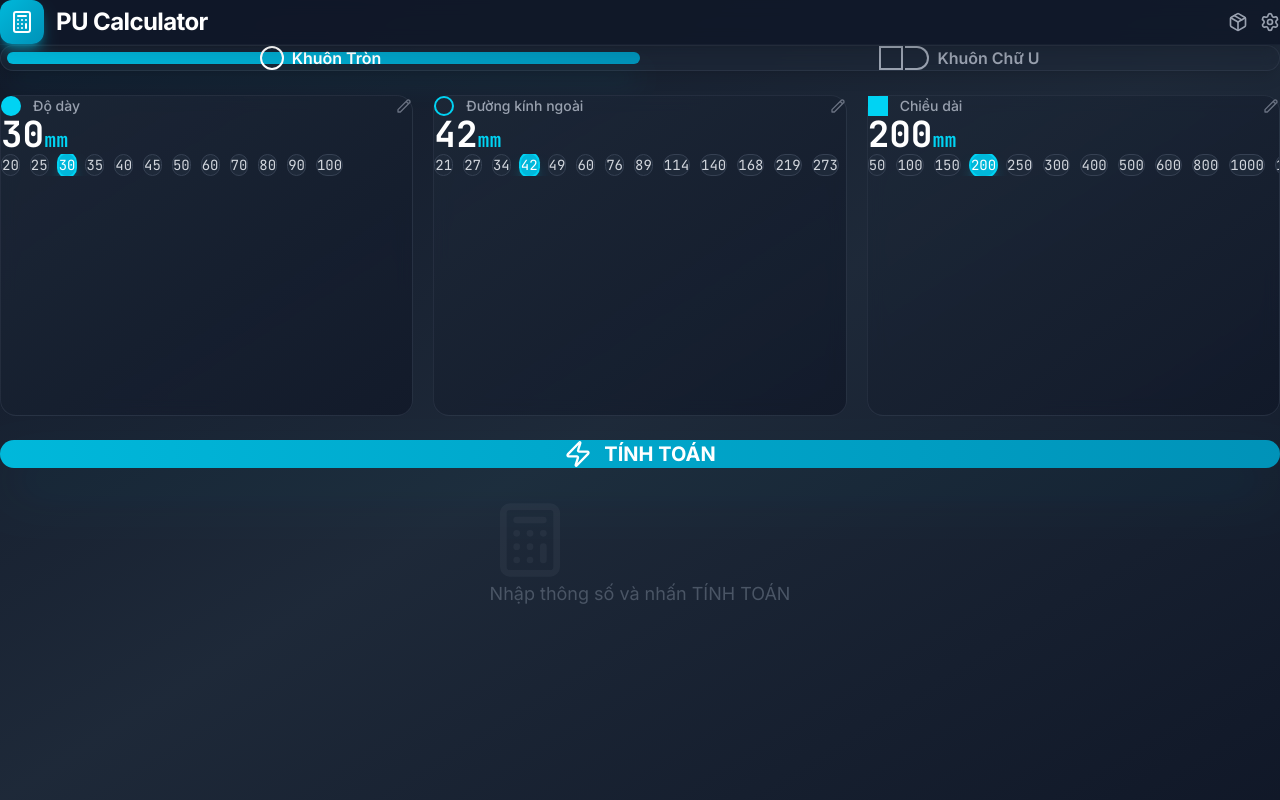
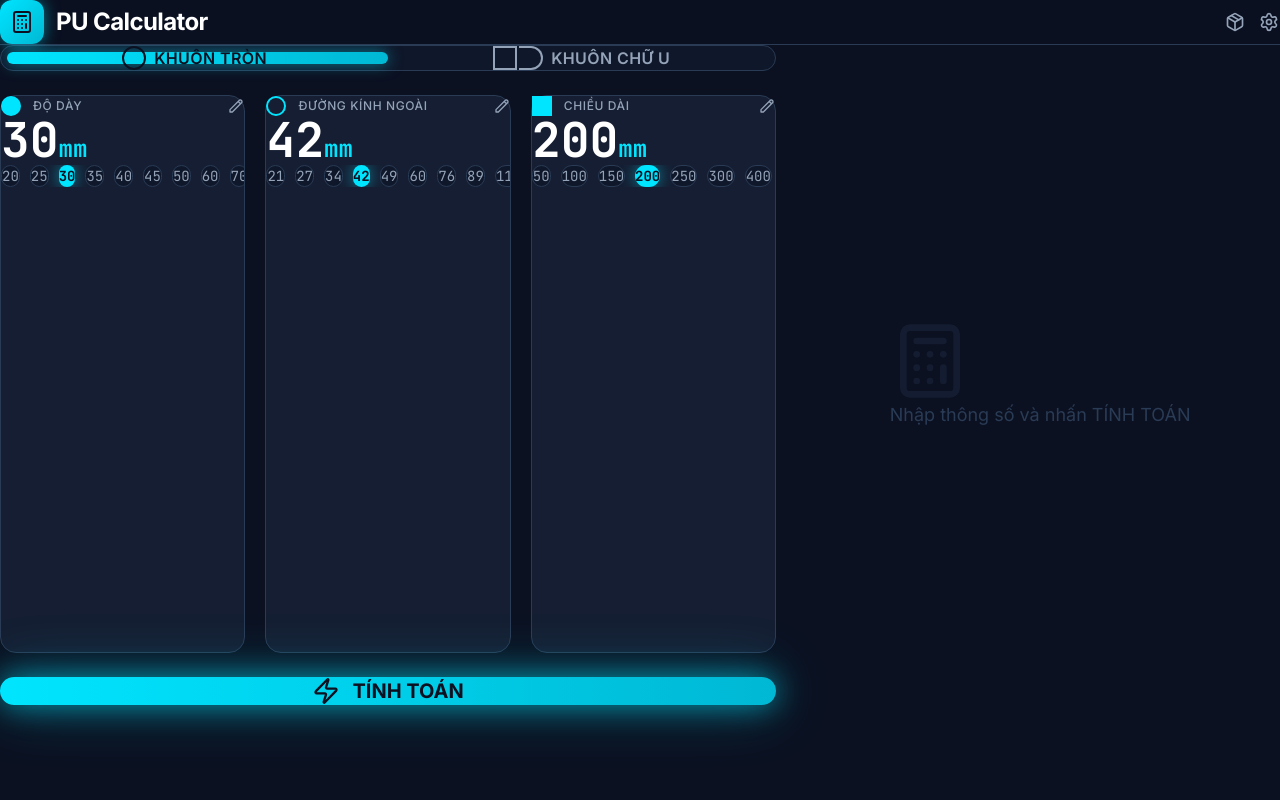
Before and after one commit to trngthnh369/pu-calculator, a Next.js app: page / in a window 1280 px wide. Built offline with nearby package versions, Linux system fonts and the light colour scheme.

Commit message:
Update UI v2

```diff
--- a/src/app/globals.css
+++ b/src/app/globals.css
@@ -20,10 +20,11 @@ body {
     sans-serif;
   -webkit-font-smoothing: antialiased;
   -moz-osx-font-smoothing: grayscale;
+  background: #0B1121;
 }
 
 .font-mono {
-  font-family: 'JetBrains Mono', 'Consolas', 'Monaco', monospace;
+  font-family: 'JetBrains Mono', 'Consolas', 'Monaco', 'Roboto Mono', monospace;
 }
 
 /* Custom scrollbar */
@@ -33,16 +34,16 @@ body {
 }
 
 ::-webkit-scrollbar-track {
-  background: #1a1a1a;
+  background: #0B1121;
 }
 
 ::-webkit-scrollbar-thumb {
-  background: #404040;
+  background: #2A3B55;
   border-radius: 4px;
 }
 
 ::-webkit-scrollbar-thumb:hover {
-  background: #505050;
+  background: #00E5FF;
 }
 
 /* Hide scrollbar for horizontal scroll */
@@ -57,9 +58,9 @@ body {
 
 /* Smooth transitions */
 * {
-  transition-property: background-color, border-color, color, fill, stroke;
+  transition-property: background-color, border-color, color, fill, stroke, transform, box-shadow;
   transition-timing-function: cubic-bezier(0.4, 0, 0.2, 1);
-  transition-duration: 150ms;
+  transition-duration: 200ms;
 }
 
 /* Remove default button styles */
@@ -85,6 +86,24 @@ input[type="number"]::-webkit-outer-spin-button {
 
 input[type="number"] {
   -moz-appearance: textfield;
+  appearance: none;
+}
+
+/* Neon Glow Effects */
+.glow-cyan {
+  box-shadow: 0 0 15px rgba(0, 229, 255, 0.5);
+}
+
+.glow-cyan-strong {
+  box-shadow: 0 0 30px rgba(0, 229, 255, 0.6), 0 0 60px rgba(0, 229, 255, 0.3);
+}
+
+.glow-yellow {
+  box-shadow: 0 0 15px rgba(255, 214, 0, 0.5);
+}
+
+.glow-yellow-strong {
+  box-shadow: 0 0 30px rgba(255, 214, 0, 0.6), 0 0 60px rgba(255, 214, 0, 0.3);
 }
 
 /* Mobile optimization */
--- a/src/app/layout.tsx
+++ b/src/app/layout.tsx
@@ -25,7 +25,7 @@ export default function RootLayout({
       <head>
         <link rel="icon" href="/favicon.ico" />
       </head>
-      <body className="antialiased bg-gray-900">
+      <body className="antialiased" style={{ background: '#0B1121' }}>
         {children}
       </body>
     </html>
--- a/src/components/Calculator/Header.tsx
+++ b/src/components/Calculator/Header.tsx
@@ -17,35 +17,55 @@ export default function Header({
   showPresets
 }: HeaderProps) {
   return (
-    <header className="border-b border-gray-800/50 backdrop-blur-sm sticky top-0 z-50 bg-gray-900/90 shadow-lg">
+    <header
+      className="border-b backdrop-blur-sm sticky top-0 z-50"
+      style={{
+        background: 'rgba(11, 17, 33, 0.9)',
+        borderColor: '#2A3B55'
+      }}
+>
       <div className="container mx-auto px-6 py-5 flex items-center justify-between">
         <div className="flex items-center gap-3">
-          <div className="w-11 h-11 bg-gradient-to-br from-cyan-500 to-cyan-600 rounded-xl flex items-center justify-center shadow-lg shadow-cyan-500/50">
-            <Calculator className="w-6 h-6" />
+          <div
+            className="w-11 h-11 rounded-xl flex items-center justify-center glow-cyan"
+            style={{
+              background: 'linear-gradient(135deg, #00E5FF, #00B8D4)'
+            }}
+>
+            <Calculator className="w-6 h-6" style={{ color: '#0B1121' }} />
           </div>
-          <h1 className="text-2xl font-bold tracking-tight">PU Calculator</h1>
+          <h1 className="text-2xl font-bold tracking-tight text-white">PU Calculator</h1>
         </div>
         <div className="flex gap-3">
           <button
             onClick={onPresetsClick}
             className={`p-3 rounded-xl transition-all duration-200 ${
               showPresets
-                ? 'bg-cyan-500/20 text-cyan-400 ring-2 ring-cyan-500/50'
-                : 'hover:bg-gray-800/70 text-gray-400 hover:text-white'
+                ? 'glow-cyan'
+                : ''
             }`}
+            style={{
+              background: showPresets ? 'rgba(0, 229, 255, 0.2)' : 'transparent',
+              color: showPresets ? '#00E5FF' : '#94A3B8',
+              border: showPresets ? '1px solid #00E5FF' : '1px solid transparent'
+            }}
             aria-label="Khuôn thường dùng"
-          >
+>
             <Package className="w-5 h-5" />
           </button>
           <button
             onClick={onSettingsClick}
             className={`p-3 rounded-xl transition-all duration-200 ${
               showSettings
-                ? 'bg-cyan-500/20 text-cyan-400 ring-2 ring-cyan-500/50'
-                : 'hover:bg-gray-800/70 text-gray-400 hover:text-white'
+                ? 'glow-cyan'
+                : ''
             }`}
-            aria-label="Cài đặt"
-          >
+            style={{
+              background: showSettings ? 'rgba(0, 229, 255, 0.2)' : 'transparent',
+              color: showSettings ? '#00E5FF' : '#94A3B8',
+              border: showSettings ? '1px solid #00E5FF' : '1px solid transparent'
+            }}
+            aria-label="Cài đặt">
             <Settings className="w-5 h-5" />
           </button>
         </div>
--- a/src/components/Calculator/PUCalculator.tsx
+++ b/src/components/Calculator/PUCalculator.tsx
@@ -56,7 +56,7 @@ export default function PUCalculator() {
   const currentPresets = moldType === 'circular' ? CIRCULAR_PRESETS : SADDLE_PRESETS;
 
   return (
-    <div className="min-h-screen bg-gradient-to-br from-gray-900 via-gray-800 to-gray-900 text-white">
+    <div className="min-h-screen text-white" style={{ background: '#0B1121' }}>
       {/* Header */}
       <Header
         onSettingsClick={() => setShowSettings(!showSettings)}
@@ -80,9 +80,10 @@ export default function PUCalculator() {
       />
 
       {/* Main Content - Golden Ratio Layout */}
-      <div className="container mx-auto px-6 py-8 min-h-[calc(100vh-89px)] flex flex-col gap-8">
+      <div className="container mx-auto px-6 py-8">
+        <div className="flex flex-col lg:flex-row gap-6 min-h-[calc(100vh-140px)]">
           {/* Input Area - 61.8% */}
-        <div className="flex-[618] flex flex-col gap-6">
+          <div className="flex-[1.618] flex flex-col gap-6">
             {/* Mold Type Selector */}
             <SegmentedControl value={moldType} onChange={setMoldType} />
 
@@ -116,10 +117,14 @@ export default function PUCalculator() {
 
             {/* Calculate Button */}
             <motion.button
-            whileHover={{ scale: 1.02, boxShadow: '0 20px 60px rgba(6, 182, 212, 0.4)' }}
+              whileHover={{ scale: 1.02 }}
               whileTap={{ scale: 0.98 }}
               onClick={handleCalculate}
-            className="w-full py-5 bg-gradient-to-r from-cyan-500 to-cyan-600 rounded-full font-bold text-xl shadow-2xl shadow-cyan-500/50 hover:shadow-cyan-500/70 transition-all duration-300 flex items-center justify-center gap-3"
+              className="w-full py-6 rounded-full font-bold text-xl flex items-center justify-center gap-3 glow-cyan-strong"
+              style={{
+                background: 'linear-gradient(to right, #00E5FF, #00B8D4)',
+                color: '#0B1121'
+              }}
 >
               <Zap className="w-7 h-7" />
               TÍNH TOÁN
@@ -127,18 +132,18 @@ export default function PUCalculator() {
           </div>
 
           {/* Result Area - 38.2% */}
-        <div className="flex-[382] flex flex-col min-h-0">
+          <div className="flex-[1] flex flex-col gap-5">
             {result ? (
-            <div className="grid grid-cols-1 md:grid-cols-2 gap-5 h-full">
+              <>
                 <ResultCard
-                label="POLYOL (Part A)"
+                  label="POLYOL (PART A)"
                   value={result.polyol}
                   unit="kg"
                   color="cyan"
                   delay={0}
                 />
                 <ResultCard
-                label="ISOCYANATE (Part B)"
+                  label="ISOCYANATE (PART B)"
                   value={result.isocyanate}
                   unit="kg"
                   color="yellow"
@@ -146,54 +151,78 @@ export default function PUCalculator() {
                 />
 
                 {/* Additional Info */}
-              <div className="col-span-1 md:col-span-2 grid grid-cols-2 md:grid-cols-4 gap-3">
+                <div className="grid grid-cols-2 gap-3">
                   <motion.div
                     initial={{ opacity: 0, y: 10 }}
                     animate={{ opacity: 1, y: 0 }}
                     transition={{ delay: 0.2 }}
-                  className="bg-gray-800/50 rounded-xl p-4 border border-gray-700/50 hover:border-gray-600/50 transition-all duration-200"
+                    className="rounded-xl p-4 border"
+                    style={{
+                      background: '#151E32',
+                      borderColor: '#2A3B55'
+                    }}
 >
-                  <div className="text-gray-500 mb-1.5 text-xs">Diện tích</div>
-                  <div className="font-mono text-white text-lg font-semibold">{result.area} m²</div>
+                    <div className="text-xs uppercase tracking-wider mb-1.5" style={{ color: '#94A3B8' }}>
+                      DIỆN TÍCH
+                    </div>
+                    <div className="font-mono text-white text-lg font-bold">{result.area} m²</div>
                   </motion.div>
                   <motion.div
                     initial={{ opacity: 0, y: 10 }}
                     animate={{ opacity: 1, y: 0 }}
                     transition={{ delay: 0.25 }}
-                  className="bg-gray-800/50 rounded-xl p-4 border border-gray-700/50 hover:border-gray-600/50 transition-all duration-200"
+                    className="rounded-xl p-4 border"
+                    style={{
+                      background: '#151E32',
+                      borderColor: '#2A3B55'
+                    }}
 >
-                  <div className="text-gray-500 mb-1.5 text-xs">Thể tích</div>
-                  <div className="font-mono text-white text-lg font-semibold">{result.volume} m³</div>
+                    <div className="text-xs uppercase tracking-wider mb-1.5" style={{ color: '#94A3B8' }}>
+                      THỂ TÍCH
+                    </div>
+                    <div className="font-mono text-white text-lg font-bold">{result.volume} m³</div>
                   </motion.div>
                   <motion.div
                     initial={{ opacity: 0, y: 10 }}
                     animate={{ opacity: 1, y: 0 }}
                     transition={{ delay: 0.3 }}
-                  className="bg-gray-800/50 rounded-xl p-4 border border-gray-700/50 hover:border-gray-600/50 transition-all duration-200"
+                    className="rounded-xl p-4 border"
+                    style={{
+                      background: '#151E32',
+                      borderColor: '#2A3B55'
+                    }}
 >
-                  <div className="text-gray-500 mb-1.5 text-xs">KL Thành phẩm</div>
-                  <div className="font-mono text-white text-lg font-semibold">{result.finishedMass} kg</div>
+                    <div className="text-xs uppercase tracking-wider mb-1.5" style={{ color: '#94A3B8' }}>
+                      KL THÀNH PHẨM
+                    </div>
+                    <div className="font-mono text-white text-lg font-bold">{result.finishedMass} kg</div>
                   </motion.div>
                   <motion.div
                     initial={{ opacity: 0, y: 10 }}
                     animate={{ opacity: 1, y: 0 }}
                     transition={{ delay: 0.35 }}
-                  className="bg-gray-800/50 rounded-xl p-4 border border-gray-700/50 hover:border-gray-600/50 transition-all duration-200"
+                    className="rounded-xl p-4 border"
+                    style={{
+                      background: '#151E32',
+                      borderColor: '#2A3B55'
+                    }}
 >
-                  <div className="text-gray-500 mb-1.5 text-xs">KL Cần dùng</div>
-                  <div className="font-mono text-white text-lg font-semibold">{result.requiredMass} kg</div>
+                    <div className="text-xs uppercase tracking-wider mb-1.5" style={{ color: '#94A3B8' }}>
+                      KL CẦN DÙNG
+                    </div>
+                    <div className="font-mono text-white text-lg font-bold">{result.requiredMass} kg</div>
                   </motion.div>
                 </div>
-            </div>
+              </>
             ) : (
-            <div className="flex items-center justify-center h-full text-gray-600">
+              <div className="flex items-center justify-center h-full">
                 <motion.div
                   initial={{ opacity: 0, scale: 0.9 }}
                   animate={{ opacity: 1, scale: 1 }}
                   transition={{ duration: 0.3 }}
                   className="text-center"
-              >
-                <Calculator className="w-20 h-20 mx-auto mb-4 opacity-20" />
+                  style={{ color: '#2A3B55' }}>
+                  <Calculator className="w-20 h-20 mx-auto mb-4 opacity-30" />
                   <p className="text-lg">Nhập thông số và nhấn TÍNH TOÁN</p>
                 </motion.div>
               </div>
@@ -201,5 +230,6 @@ export default function PUCalculator() {
           </div>
         </div>
       </div>
+    </div>
   );
 }
--- a/src/components/Calculator/ParameterInputCard.tsx
+++ b/src/components/Calculator/ParameterInputCard.tsx
@@ -22,6 +22,7 @@ export default function ParameterInputCard({
 }: ParameterInputCardProps) {
   const [isEditing, setIsEditing] = useState(false);
   const [tempValue, setTempValue] = useState(value.toString());
+  const [isHovered, setIsHovered] = useState(false);
 
   useEffect(() => {
     setTempValue(value.toString());
@@ -37,21 +38,43 @@ export default function ParameterInputCard({
 
   return (
     <div className="flex-1 min-w-0">
-      <div className="bg-gradient-to-br from-gray-800/80 to-gray-900/80 backdrop-blur-sm rounded-2xl p-6 border border-gray-700/50 h-full hover:border-gray-600/50 transition-all duration-300">
+      <div
+        className="rounded-2xl p-6 border h-full transition-all duration-300"
+        style={{
+          background: '#151E32',
+          borderColor: isHovered ? '#00E5FF50' : '#2A3B55',
+          boxShadow: isHovered ? '0 0 15px rgba(0, 229, 255, 0.3)' : 'none'
+        }}
+        onMouseEnter={() => setIsHovered(true)}
+        onMouseLeave={() => setIsHovered(false)}
+>
         {/* Header */}
         <div className="flex items-center justify-between mb-4">
           <div className="flex items-center gap-3">
-            <div className="text-cyan-400">{icon}</div>
-            <span className="text-sm text-gray-400 font-medium">{label}</span>
+            <div style={{ color: '#00E5FF' }}>{icon}</div>
+            <span className="text-xs uppercase tracking-wider font-medium" style={{ color: '#94A3B8' }}>
+              {label}
+            </span>
           </div>
           <button
             onClick={() => {
               setIsEditing(!isEditing);
               if (!isEditing) setTempValue(value.toString());
             }}
-            className="text-gray-500 hover:text-cyan-400 transition-colors p-1.5 rounded-lg hover:bg-gray-800/50"
-            aria-label="Chỉnh sửa"
-          >
+            className="p-1.5 rounded-lg transition-colors"
+            style={{
+              color: '#94A3B8',
+              background: 'transparent'
+            }}
+            onMouseEnter={(e) => {
+              e.currentTarget.style.color = '#00E5FF';
+              e.currentTarget.style.background = 'rgba(0, 229, 255, 0.1)';
+            }}
+            onMouseLeave={(e) => {
+              e.currentTarget.style.color = '#94A3B8';
+              e.currentTarget.style.background = 'transparent';
+            }}
+            aria-label="Chỉnh sửa">
             <svg className="w-4 h-4" fill="none" viewBox="0 0 24 24" stroke="currentColor">
               <path strokeLinecap="round" strokeLinejoin="round" strokeWidth={2} d="M15.232 5.232l3.536 3.536m-2.036-5.036a2.5 2.5 0 113.536 3.536L6.5 21.036H3v-3.572L16.732 3.732z" />
             </svg>
@@ -75,15 +98,19 @@ export default function ParameterInputCard({
                   setTempValue(value.toString());
                 }
               }}
-              className="w-full bg-gray-900 text-white text-3xl font-mono font-bold px-4 py-3 rounded-xl border-2 border-cyan-500 focus:outline-none focus:ring-4 focus:ring-cyan-500/50 transition-all"
+              className="w-full text-white text-5xl font-mono font-bold px-4 py-3 rounded-xl border-2 focus:outline-none glow-cyan"
+              style={{
+                background: '#0B1121',
+                borderColor: '#00E5FF'
+              }}
               autoFocus
             />
           </div>
         ) : (
           <div className="mb-5">
-            <div className="text-4xl font-mono font-bold text-white leading-none">
+            <div className="text-5xl font-mono font-bold text-white leading-none">
               {value}
-              <span className="text-xl text-cyan-400 ml-2">{unit}</span>
+              <span className="text-2xl ml-2" style={{ color: '#00E5FF' }}>{unit}</span>
             </div>
           </div>
         )}
--- a/src/components/Calculator/QuickSelectChip.tsx
+++ b/src/components/Calculator/QuickSelectChip.tsx
@@ -16,11 +16,14 @@ export default function QuickSelectChip({ value, selected, onClick }: QuickSelec
       whileTap={{ scale: 0.95 }}
       onClick={onClick}
       className={`flex-shrink-0 px-4 py-2 rounded-full font-mono text-sm whitespace-nowrap transition-all duration-200 ${
-        selected
-          ? 'bg-cyan-500 text-white shadow-lg shadow-cyan-500/50 ring-2 ring-cyan-400'
-          : 'bg-gray-800 text-gray-300 hover:bg-gray-700 hover:text-white border border-gray-700 hover:border-gray-600'
+        selected ? 'glow-cyan' : ''
       }`}
-    >
+      style={{
+        background: selected ? '#00E5FF' : '#0F172A',
+        color: selected ? '#0B1121' : '#94A3B8',
+        border: selected ? 'none' : '1px solid #2A3B55',
+        fontWeight: selected ? 700 : 400
+      }}>
       {value}
     </motion.button>
   );
--- a/src/components/Calculator/ResultCard.tsx
+++ b/src/components/Calculator/ResultCard.tsx
@@ -39,12 +39,22 @@ export default function ResultCard({ label, value, unit, color, delay = 0 }: Res
     return () => clearTimeout(timer);
   }, [value, delay]);
 
-  const colorClasses = {
-    cyan: 'from-cyan-500/20 to-cyan-600/20 border-cyan-500/50 shadow-cyan-500/30',
-    yellow: 'from-yellow-500/20 to-yellow-600/20 border-yellow-500/50 shadow-yellow-500/30'
+  const styles = {
+    cyan: {
+      background: '#151E32',
+      borderColor: '#00E5FF',
+      textColor: '#00E5FF',
+      glowClass: 'glow-cyan'
+    },
+    yellow: {
+      background: '#151E32',
+      borderColor: '#FFD600',
+      textColor: '#FFD600',
+      glowClass: 'glow-yellow'
+    }
   };
 
-  const textColor = color === 'cyan' ? 'text-cyan-400' : 'text-yellow-400';
+  const currentStyle = styles[color];
 
   return (
     <motion.div
@@ -52,15 +62,26 @@ export default function ResultCard({ label, value, unit, color, delay = 0 }: Res
       animate={{ opacity: 1, y: 0 }}
       transition={{ delay: delay / 1000, duration: 0.4 }}
       whileHover={{ scale: 1.02, y: -4 }}
-      className={`bg-gradient-to-br ${colorClasses[color]} backdrop-blur-sm rounded-2xl p-7 border shadow-xl hover:shadow-2xl transition-all duration-300`}
-    >
-      <div className="text-sm text-gray-400 font-medium mb-3 uppercase tracking-wider">
+      className={`rounded-2xl p-7 border transition-all duration-300 ${currentStyle.glowClass}`}
+      style={{
+        background: currentStyle.background,
+        borderColor: currentStyle.borderColor
+      }}
+>
+      <div
+        className="text-xs uppercase tracking-wider font-medium mb-3"
+        style={{ color: '#94A3B8' }}
+>
         {label}
       </div>
-      <div className={`text-6xl font-mono font-bold ${textColor} mb-2 leading-none`}>
+      <div
+        className="text-6xl font-mono font-bold mb-2 leading-none"
+        style={{ color: currentStyle.textColor }}>
         {displayValue.toFixed(2)}
       </div>
-      <div className="text-base text-gray-500 font-medium">{unit}</div>
+      <div className="text-base font-medium" style={{ color: '#94A3B8' }}>
+        {unit}
+      </div>
     </motion.div>
   );
 }
--- a/src/components/Calculator/SegmentedControl.tsx
+++ b/src/components/Calculator/SegmentedControl.tsx
@@ -12,10 +12,19 @@ interface SegmentedControlProps {
 
 export default function SegmentedControl({ value, onChange }: SegmentedControlProps) {
   return (
-    <div className="relative flex bg-gray-800/50 rounded-full p-1.5 backdrop-blur-sm border border-gray-700/50 shadow-lg">
+    <div
+      className="relative flex rounded-full p-1.5 backdrop-blur-sm border"
+      style={{
+        background: '#0F172A',
+        borderColor: '#2A3B55'
+      }}
+>
       {/* Animated Background */}
       <motion.div
-        className="absolute top-1.5 bottom-1.5 w-[calc(50%-6px)] bg-gradient-to-r from-cyan-500 to-cyan-600 rounded-full shadow-xl shadow-cyan-500/50"
+        className="absolute top-1.5 bottom-1.5 w-[calc(50%-6px)] rounded-full glow-cyan"
+        style={{
+          background: 'linear-gradient(to right, #00E5FF, #00B8D4)'
+        }}
         initial={false}
         animate={{
           x: value === 'circular' ? '6px' : 'calc(100% + 6px)',
@@ -31,28 +40,29 @@ export default function SegmentedControl({ value, onChange }: SegmentedControlPr
       {/* Circular Button */}
       <button
         onClick={() => onChange('circular')}
-        className={`relative z-10 flex-1 py-3.5 px-6 rounded-full transition-all duration-200 ${
-          value === 'circular' ? 'text-white' : 'text-gray-400 hover:text-gray-300'
-        }`}
+        className="relative z-10 flex-1 py-3.5 px-6 rounded-full transition-all duration-200"
+        style={{
+          color: value === 'circular' ? '#0B1121' : '#94A3B8'
+        }}
         aria-label="Khuôn tròn"
-      >
+>
         <div className="flex items-center justify-center gap-2">
           <CircularIcon />
-          <span className="font-semibold text-base">Khuôn Tròn</span>
+          <span className="font-semibold text-base uppercase tracking-wide">Khuôn Tròn</span>
         </div>
       </button>
 
       {/* Saddle Button */}
       <button
         onClick={() => onChange('saddle')}
-        className={`relative z-10 flex-1 py-3.5 px-6 rounded-full transition-all duration-200 ${
-          value === 'saddle' ? 'text-white' : 'text-gray-400 hover:text-gray-300'
-        }`}
-        aria-label="Khuôn chữ U"
-      >
+        className="relative z-10 flex-1 py-3.5 px-6 rounded-full transition-all duration-200"
+        style={{
+          color: value === 'saddle' ? '#0B1121' : '#94A3B8'
+        }}
+        aria-label="Khuôn chữ U">
         <div className="flex items-center justify-center gap-2">
           <SaddleIcon />
-          <span className="font-semibold text-base">Khuôn Chữ U</span>
+          <span className="font-semibold text-base uppercase tracking-wide">Khuôn Chữ U</span>
         </div>
       </button>
     </div>
```
Lines whose indentation alone changed are shown as unchanged.
